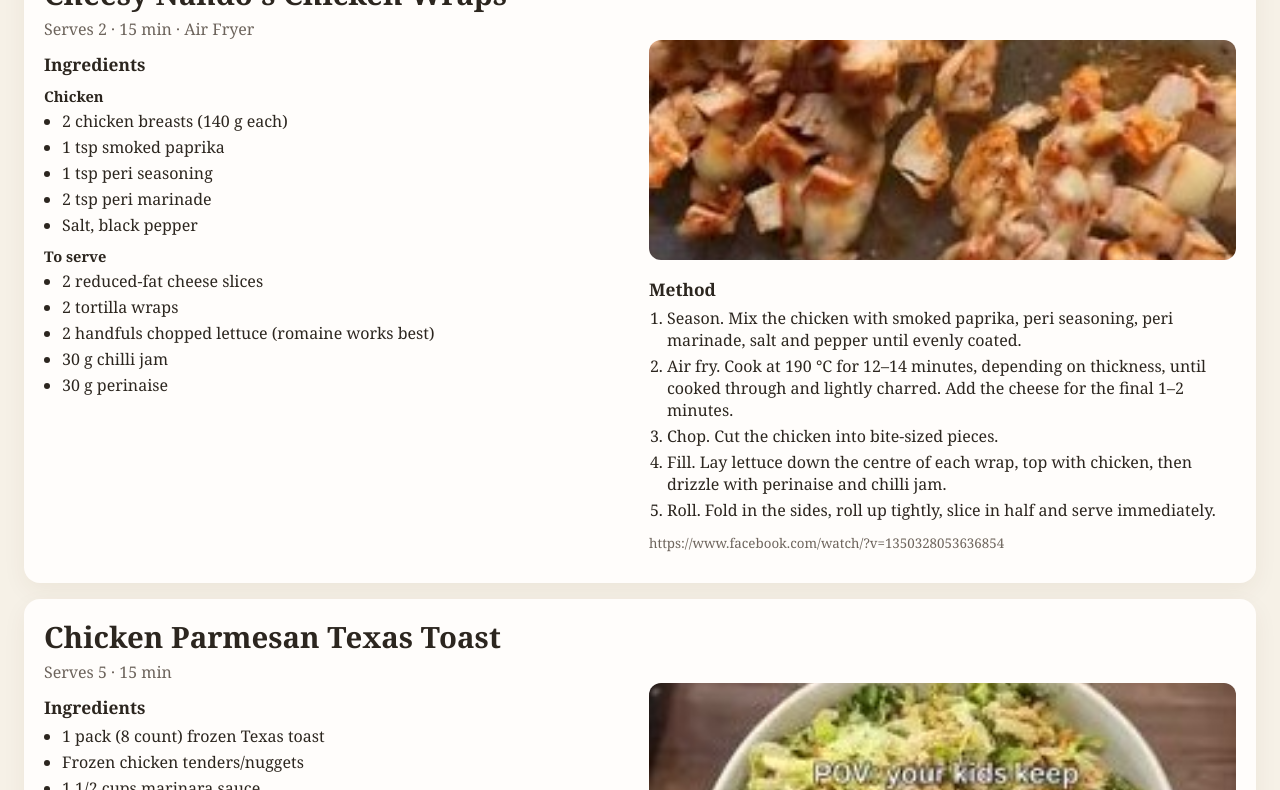
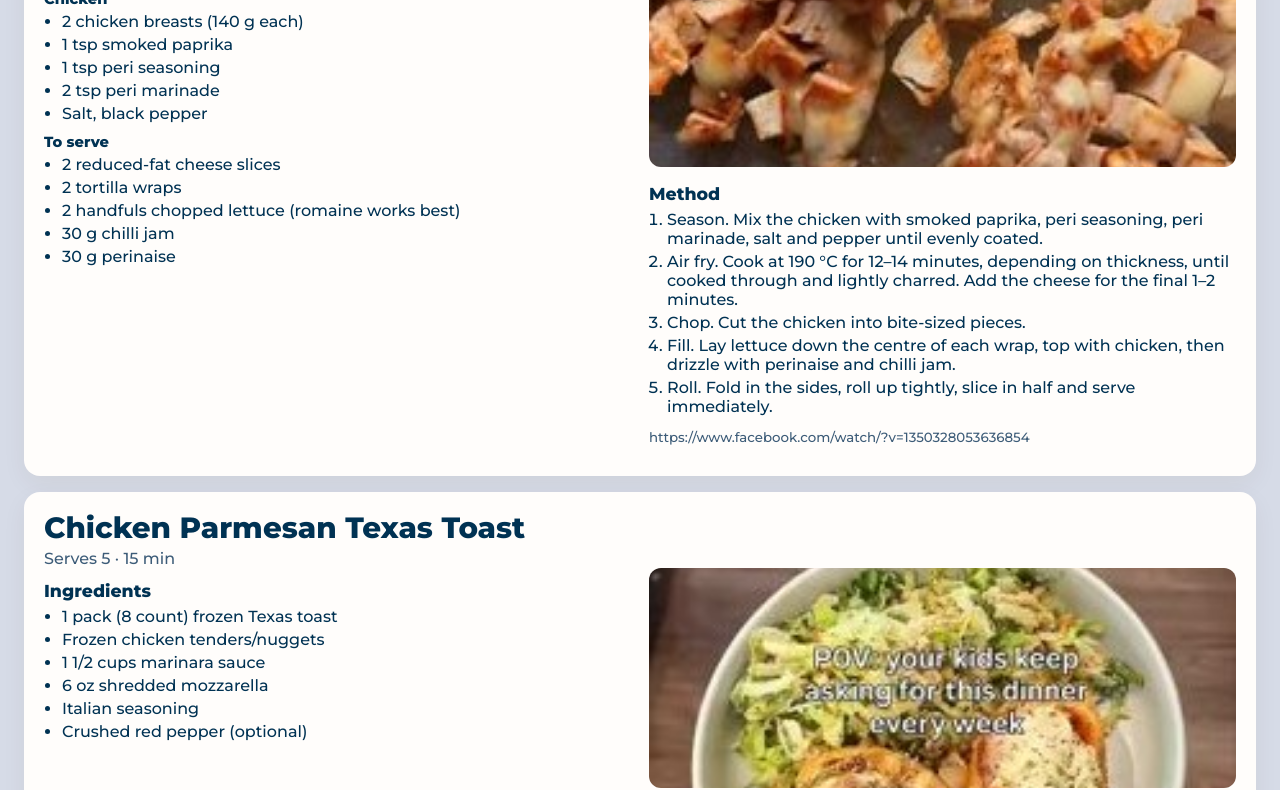
Before and after one commit to pacetheface/family-dashboard, a plain HTML site: page recipes/book.html in a window 1280 px wide. Shown: the part 2010-2800 px from the top of the page. Drawn offline with Linux system fonts and the light colour scheme.

Commit message:
Apply the Zugspitze ice-glass theme across the dashboard. (#13)
Use a cropped, freely licensed Alps photo, Montserrat, and ice-glass cards with a solid fallback for the Samsung TV browser.

Co-authored-by: Cursor Agent <cursoragent@cursor.com>
Co-authored-by: Ryan <pacetheface@users.noreply.github.com>

```diff
--- a/css/app.css
+++ b/css/app.css
@@ -1,18 +1,18 @@
 :root {
-  --bg: #f6f1e7;
-  --bg-2: #fbf7f1;
-  --sidebar: #f3ebdf;
-  --ink: #2c261f;
-  --muted: #8d8276;
-  --line: rgba(90, 62, 32, 0.08);
-  --card: #fffdfb;
-  --shadow: 0 10px 28px rgba(86, 58, 28, 0.06);
-  --coral: #e36b58;
-  --serif: "Fraunces", "Iowan Old Style", Palatino, Georgia, serif;
-  --sans: "Nunito", "Avenir Next", "Segoe UI", sans-serif;
-  --west: #d7efd4;
-  --jack: #e4d9f6;
-  --june: #fde4c4;
+  --bg: #d6e3ee;
+  --bg-2: #f7fafc;
+  --sidebar: #071622;
+  --ink: #003253;
+  --muted: #3d5c78;
+  --line: rgba(0, 50, 83, 0.12);
+  --card: rgba(247, 250, 253, 0.94);
+  --shadow: 0 8px 18px rgba(7, 22, 34, 0.12);
+  --coral: #1872A0;
+  --serif: "Montserrat", "Segoe UI", sans-serif;
+  --sans: "Montserrat", "Segoe UI", sans-serif;
+  --west: #c5e4f2;
+  --jack: #d9d4f0;
+  --june: #f6cfc4;
   --dad: #d7e7f8;
   --mom: #f8d5e3;
   --school: #f6d3bf;
@@ -29,10 +29,11 @@
 * { box-sizing: border-box; }
 html, body { height: 100%; margin: 0; }
 body {
-  background: var(--bg);
+  background: #071622 url("../assets/alps.jpg") center center / cover no-repeat;
   color: var(--ink);
   font-family: var(--sans);
   font-size: 17px;
+  font-weight: 500;
   line-height: 1.35;
   -webkit-font-smoothing: antialiased;
   -webkit-text-size-adjust: 100%;
@@ -40,12 +41,12 @@ body {
 button, input, select, textarea { font-family: inherit; color: inherit; }
 button { touch-action: manipulation; cursor: pointer; border: 0; background: transparent; }
 button:focus-visible, a:focus-visible, input:focus-visible, select:focus-visible, textarea:focus-visible {
-  outline: 3px solid #e39b78;
+  outline: 3px solid #1872A0;
   outline-offset: 2px;
 }
 img { max-width: 100%; }
 .hidden { display: none !important; }
-h1, h2, h3, .serif { font-family: var(--serif); font-weight: 560; letter-spacing: -0.02em; }
+h1, h2, h3, .serif { font-family: var(--sans); font-weight: 800; letter-spacing: 0; }
 
 #shell {
   height: 100%;
@@ -602,3 +603,73 @@ h1, h2, h3, .serif { font-family: var(--serif); font-weight: 560; letter-spacing
   .m-clock, .m-wx { width: auto; }
   .m-cols { flex-direction: column; }
 }
+
+a { color: #1872A0; }
+.kicker, .today-word, .m-lbl, .aft-kicker, .variation-head, .side-card h3 {
+  color: #3d5c78;
+  font-weight: 600;
+}
+.banner p, .task-next, .quote, .sleep-quote, .wxday .wr, .meta, .m-meta, .m-muted, .m-at,
+.aft-line, .legend, .linkish, .meal h3, .person small, .wxchip, .count-sub, .daymonth {
+  color: #3d5c78;
+}
+.nav { background: #071622; }
+.navbtn { color: #D6DBE7; font-weight: 600; }
+.navbtn.on { background: #1872A0; color: #fff; }
+.logo { background: #D6DBE7; color: #003253; }
+.brand h1, .clock, .dayname, .count-big, .m-clock-time, .m-top .count-big, .aft-huge, .m-time {
+  font-weight: 900;
+}
+h2, h3, .m-head h2, .side-card h3 { font-weight: 800; }
+button, .btn, .pill, .q-pill, .badge, .checkin { font-weight: 600; }
+.quick, .btn.dark, .btn.coral, .seg button.on, .dh-num.today, .q-pill.on, .pill.on {
+  background: #1872A0;
+  color: #fff;
+  border-color: #1872A0;
+}
+.quick { box-shadow: none; }
+.iconbtn { background: rgba(251, 254, 255, 0.94); color: #003253; }
+.card, .m-col, .banner, .side-card, .sheet, .meal, .wxday, .m-sw, .aft-card, .count-card {
+  background: rgba(247, 250, 253, 0.94);
+  color: #003253;
+  border-color: rgba(255, 255, 255, 0.72);
+}
+.m-top, .m-top.urg-ok, .m-top.urg-yellow, .m-top.urg-orange, .m-top.urg-red, .m-top.urg-gone, .m-top.urg-off {
+  background: rgba(247, 250, 253, 0.94);
+  color: #003253;
+}
+.m-top.urg-red .count-big { animation: none; color: #003253; }
+.m-top .count-title, .m-top .count-big, .m-top .count-sub, .m-clock-time, .m-clock-date, .m-temp, .m-wx-sub { color: #003253; }
+.m-top .sound { background: #1872A0; color: #fff; }
+.m-top .bar i { background: #1872A0; }
+.kid-name.west, .morning-wall .checkin.west { background: #1872A0; color: #fff; }
+.kid-name.jack, .morning-wall .checkin.jack { background: #1f7a62; color: #fff; }
+.kid-name.june, .morning-wall .checkin.june { background: #b85c74; color: #fff; }
+#sleep {
+  background: #071622 url("../assets/alps.jpg") center center / cover no-repeat;
+  color: #003253;
+}
+.sleep-copy, .sleep-time, .sleep-date { color: #003253; text-shadow: 0 1px 0 rgba(255,255,255,.65); }
+.sleep-time, .next-card .t { font-weight: 900; }
+.photo-credit {
+  position: fixed;
+  right: 8px;
+  bottom: 6px;
+  z-index: 6;
+  font-size: 11px;
+  font-weight: 600;
+  line-height: 1.2;
+  color: #003253;
+  background: rgba(214, 219, 231, 0.9);
+  padding: 2px 6px;
+  border-radius: 6px;
+  text-decoration: none;
+}
+@supports ((backdrop-filter: blur(8px)) or (-webkit-backdrop-filter: blur(8px))) {
+  .card, .m-col, .banner, .side-card, .sheet, .meal, .wxday, .m-sw, .aft-card, .count-card,
+  .m-top, .m-top.urg-ok, .m-top.urg-yellow, .m-top.urg-orange, .m-top.urg-red, .m-top.urg-gone, .m-top.urg-off {
+    background: rgba(214, 219, 231, 0.7);
+    -webkit-backdrop-filter: blur(8px);
+    backdrop-filter: blur(8px);
+  }
+}
--- a/recipes/book.html
+++ b/recipes/book.html
@@ -3,20 +3,23 @@
 <head>
 <meta charset="utf-8">
 <title>Knapp recipe cards</title>
+<link rel="preconnect" href="https://fonts.googleapis.com">
+<link rel="preconnect" href="https://fonts.gstatic.com" crossorigin>
+<link href="https://fonts.googleapis.com/css2?family=Montserrat:wght@500;800&display=swap" rel="stylesheet">
 <style>
   @page { size: A4; margin: 12mm; }
-  body { font-family: Georgia, "Iowan Old Style", serif; color: #2c261f; margin: 0; background: #f6f1e7; }
-  h1 { font-size: 22pt; margin: 0; }
-  header p { margin: 4px 0 0; color: #6d645c; }
+  body { font-family: Montserrat, "Segoe UI", sans-serif; font-weight: 500; color: #003253; margin: 0; background: #D6DBE7; }
+  h1 { font-size: 22pt; margin: 0; font-weight: 800; }
+  header p { margin: 4px 0 0; color: #3d5c78; }
   .card { background: #fffdfb; border-radius: 16px; padding: 18px 20px; margin: 0 0 16px; break-after: page; page-break-after: always; }
   .cols { display: flex; gap: 18px; }
   .cols > div { flex: 1; }
-  h2 { font-size: 13pt; margin: 12px 0 6px; }
-  h3 { font-size: 11pt; margin: 10px 0 4px; }
+  h2 { font-size: 13pt; margin: 12px 0 6px; font-weight: 800; }
+  h3 { font-size: 11pt; margin: 10px 0 4px; font-weight: 800; }
   ul, ol { margin: 0; padding-left: 18px; }
   li { margin: 4px 0; }
   img { width: 100%; max-height: 220px; object-fit: cover; border-radius: 12px; }
-  .notes, .src { font-size: 10pt; color: #6d645c; }
+  .notes, .src { font-size: 10pt; color: #3d5c78; }
   @media screen { body { padding: 24px; } .card { box-shadow: 0 8px 24px rgba(80,50,20,.06); } }
 </style>
 </head>
--- a/scripts/recipe-book.mjs
+++ b/scripts/recipe-book.mjs
@@ -97,20 +97,23 @@ const html = `<!DOCTYPE html>
 <head>
 <meta charset="utf-8">
 <title>Knapp recipe cards</title>
+<link rel="preconnect" href="https://fonts.googleapis.com">
+<link rel="preconnect" href="https://fonts.gstatic.com" crossorigin>
+<link href="https://fonts.googleapis.com/css2?family=Montserrat:wght@500;800&display=swap" rel="stylesheet">
 <style>
   @page { size: A4; margin: 12mm; }
-  body { font-family: Georgia, "Iowan Old Style", serif; color: #2c261f; margin: 0; background: #f6f1e7; }
-  h1 { font-size: 22pt; margin: 0; }
-  header p { margin: 4px 0 0; color: #6d645c; }
+  body { font-family: Montserrat, "Segoe UI", sans-serif; font-weight: 500; color: #003253; margin: 0; background: #D6DBE7; }
+  h1 { font-size: 22pt; margin: 0; font-weight: 800; }
+  header p { margin: 4px 0 0; color: #3d5c78; }
   .card { background: #fffdfb; border-radius: 16px; padding: 18px 20px; margin: 0 0 16px; break-after: page; page-break-after: always; }
   .cols { display: flex; gap: 18px; }
   .cols > div { flex: 1; }
-  h2 { font-size: 13pt; margin: 12px 0 6px; }
-  h3 { font-size: 11pt; margin: 10px 0 4px; }
+  h2 { font-size: 13pt; margin: 12px 0 6px; font-weight: 800; }
+  h3 { font-size: 11pt; margin: 10px 0 4px; font-weight: 800; }
   ul, ol { margin: 0; padding-left: 18px; }
   li { margin: 4px 0; }
   img { width: 100%; max-height: 220px; object-fit: cover; border-radius: 12px; }
-  .notes, .src { font-size: 10pt; color: #6d645c; }
+  .notes, .src { font-size: 10pt; color: #3d5c78; }
   @media screen { body { padding: 24px; } .card { box-shadow: 0 8px 24px rgba(80,50,20,.06); } }
 </style>
 </head>
```
Also changed, not shown: index.html (+5 -4 lines), assets/alps.jpg (added), 1 other file.
